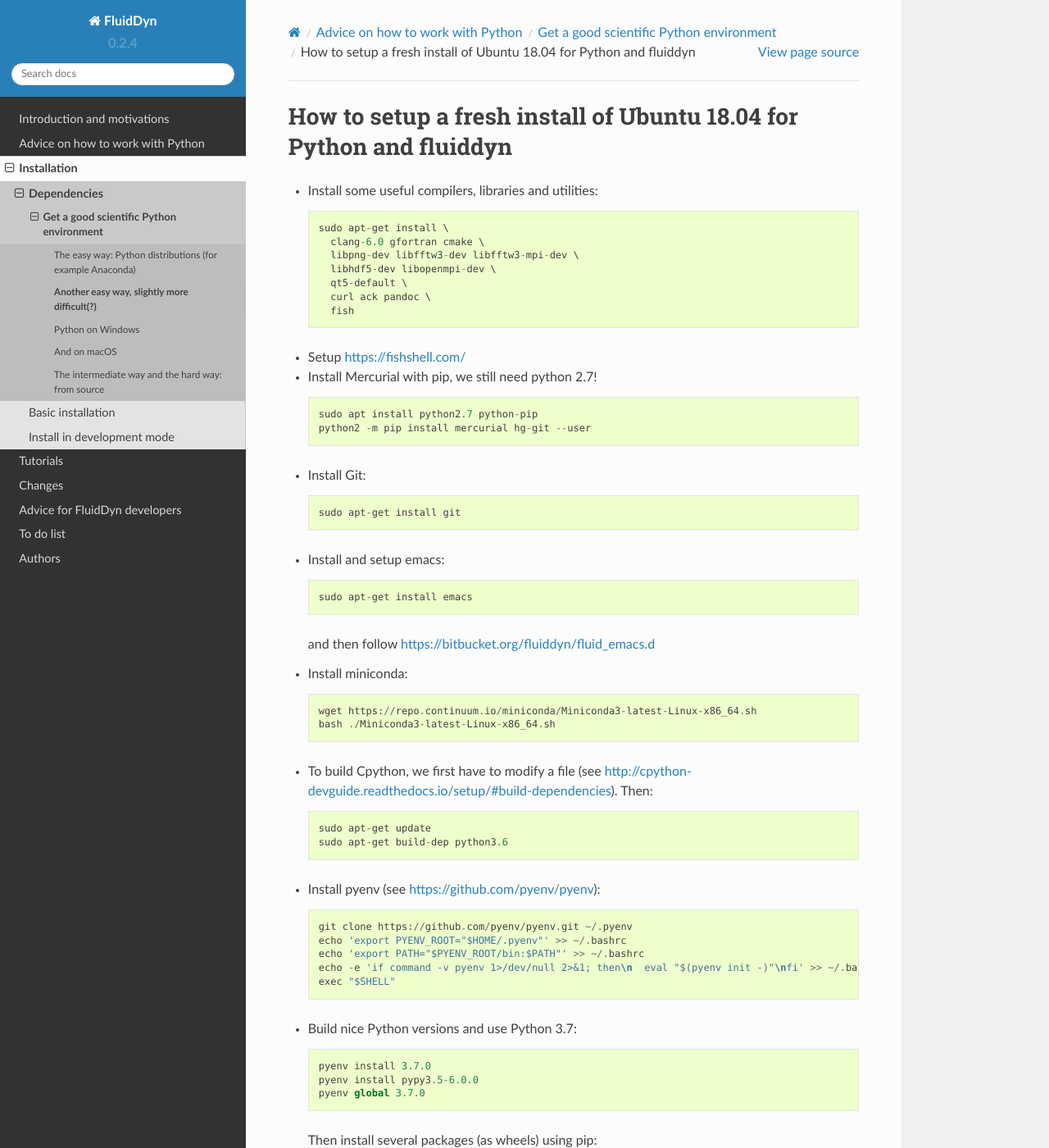
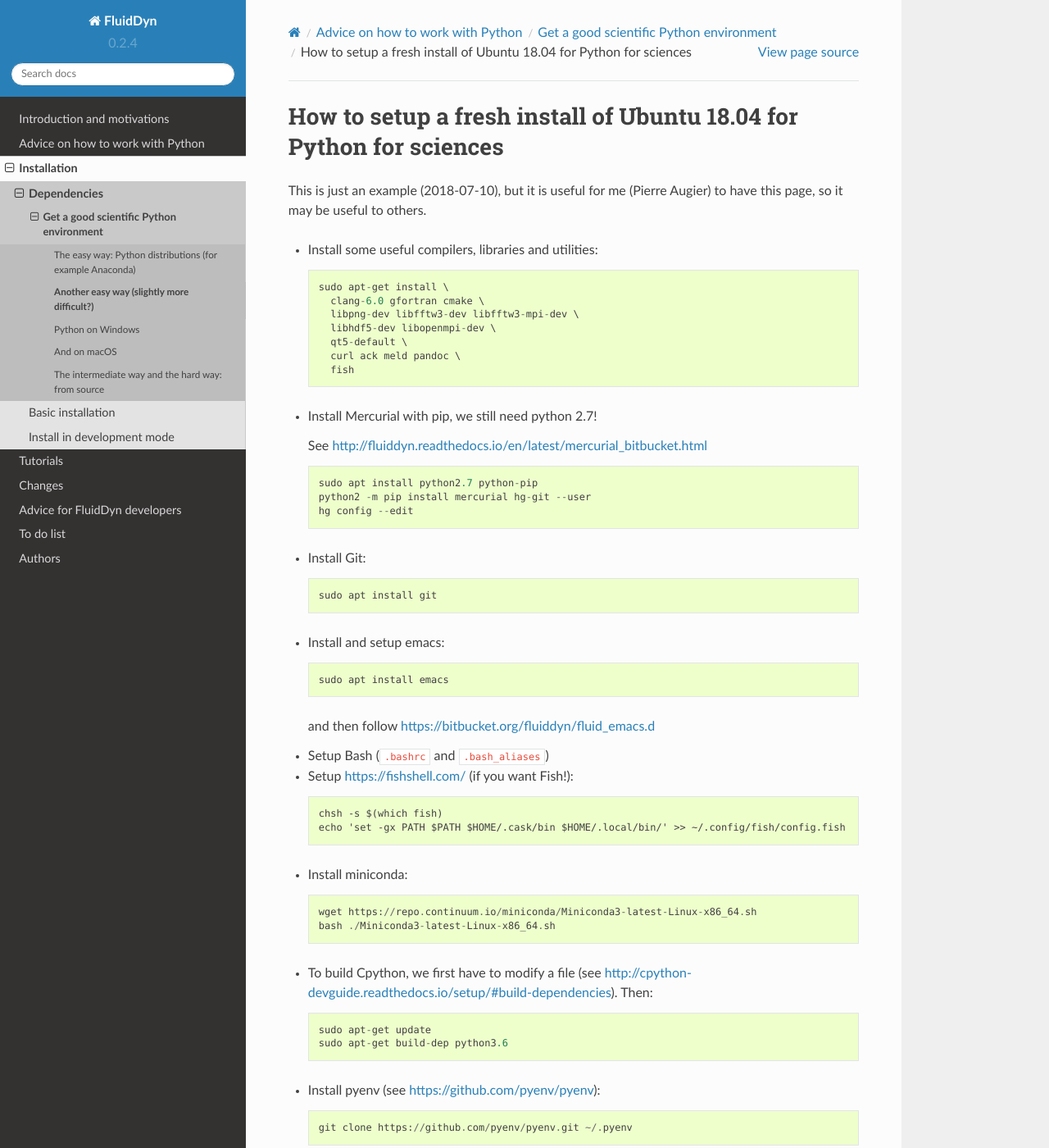
Before and after one commit to fluiddyn/fluiddyn, a Sphinx documentation site: the page built from doc/setup_ubuntu1804.rst, in a window 1280 px wide and 1400 px high. Shown: the whole window at 82% size. Built offline with Sphinx 7.4.7 and the Read the Docs theme 2.0.0, drawn with Linux system fonts in a browser that asks for light colours; pages that are not in the unit, such as notebooks, are missing from menus; some of the changed text lies outside the part shown.

Commit message:
Improve setup Ubuntu 18.04

```diff
--- a/doc/get_good_Python_env.rst
+++ b/doc/get_good_Python_env.rst
@@ -59,9 +59,8 @@ You are then ready to run typical conda and pip install commands, for example::
    Note the ``blas=*=openblas`` requirement in the first line. This is important
    if you want to use the library fftw_mpi, with is incompatible with MKL.
 
-
-Another easy way, slightly more difficult(?)
-^^^^^^^^^^^^^^^^^^^^^^^^^^^^^^^^^^^^^^^^^^^^
+Another easy way (slightly more difficult?)
+^^^^^^^^^^^^^^^^^^^^^^^^^^^^^^^^^^^^^^^^^^^
 
 It is now very easy to build the most recent Python versions with `pyenv
 <https://github.com/pyenv/pyenv>`_.
--- a/doc/setup_ubuntu1804.rst
+++ b/doc/setup_ubuntu1804.rst
@@ -1,5 +1,8 @@
-How to setup a fresh install of Ubuntu 18.04 for Python and fluiddyn
+How to setup a fresh install of Ubuntu 18.04 for Python for sciences
 ====================================================================
+
+This is just an example (2018-07-10), but it is useful for me (Pierre Augier) to
+have this page, so it may be useful to others.
 
 - Install some useful compilers, libraries and utilities::
 
@@ -8,27 +11,35 @@ How to setup a fresh install of Ubuntu 18.04 for Python and fluiddyn
      libpng-dev libfftw3-dev libfftw3-mpi-dev \
      libhdf5-dev libopenmpi-dev \
      qt5-default \
-     curl ack pandoc \
+     curl ack meld pandoc \
      fish
 
-- Setup https://fishshell.com/
+- Install Mercurial with pip, we still need python 2.7!
 
-- Install Mercurial with pip, we still need python 2.7!
+  See http://fluiddyn.readthedocs.io/en/latest/mercurial_bitbucket.html
 
   .. code::
 
      sudo apt install python2.7 python-pip
      python2 -m pip install mercurial hg-git --user
+     hg config --edit
 
 - Install Git::
 
-    sudo apt-get install git
+    sudo apt install git
 
 - Install and setup emacs::
 
-    sudo apt-get install emacs
+    sudo apt install emacs
 
   and then follow https://bitbucket.org/fluiddyn/fluid_emacs.d
+
+- Setup Bash (``.bashrc`` and ``.bash_aliases``)
+
+- Setup https://fishshell.com/ (if you want Fish!)::
+
+    chsh -s $(which fish)
+    echo 'set -gx PATH $PATH $HOME/.cask/bin $HOME/.local/bin/' >> ~/.config/fish/config.fish
 
 - Install miniconda::
 
@@ -44,10 +55,15 @@ How to setup a fresh install of Ubuntu 18.04 for Python and fluiddyn
 - Install pyenv (see https://github.com/pyenv/pyenv)::
 
     git clone https://github.com/pyenv/pyenv.git ~/.pyenv
+
+  Then, for Bash::
+
     echo 'export PYENV_ROOT="$HOME/.pyenv"' >> ~/.bashrc
     echo 'export PATH="$PYENV_ROOT/bin:$PATH"' >> ~/.bashrc
     echo -e 'if command -v pyenv 1>/dev/null 2>&1; then\n  eval "$(pyenv init -)"\nfi' >> ~/.bash'
     exec "$SHELL"
+
+  And for Fish, see https://github.com/fisherman/pyenv
 
 - Build nice Python versions and use Python 3.7::
 
@@ -58,17 +74,31 @@ How to setup a fresh install of Ubuntu 18.04 for Python and fluiddyn
   Then install several packages (as wheels) using pip::
 
     pip install ipython jupyterlab
-    pip install numpy scipy matplotlib
+    pip install numpy scipy matplotlib pandas
     pip install h5py h5netcdf
     pip install cython mako colorlog pythran
+    pip install mpi4py
     pip install future
-    pip install mpi4py
     pip install pyfftw
     pip install pylint flake8 mypy black yapf
     pip install trio
-    pip install sphinx numpydoc
+    pip install sphinx numpydoc sphinx-rtd-theme
     pip install pyqt5
     pip install spyder
     pip install pipenv
 
 - Install https://code.visualstudio.com
+
+- Setup ``~/.pythranrc``::
+
+    wget https://bitbucket.org/fluiddyn/fluiddyn/raw/default/doc/simple.pythranrc -O ~/.pythranrc
+
+- Fix Gnome::
+
+    sudo apt-get install chrome-gnome-shell gnome-tweak-tool
+
+  * Install https://extensions.gnome.org/extension/484/workspace-grid/
+
+  * Using ``gnome-tweaks``, set static workspaces
+
+  * Dock: hidden and smaller (in Settings)
```
Also changed, not shown: 1 other file.
